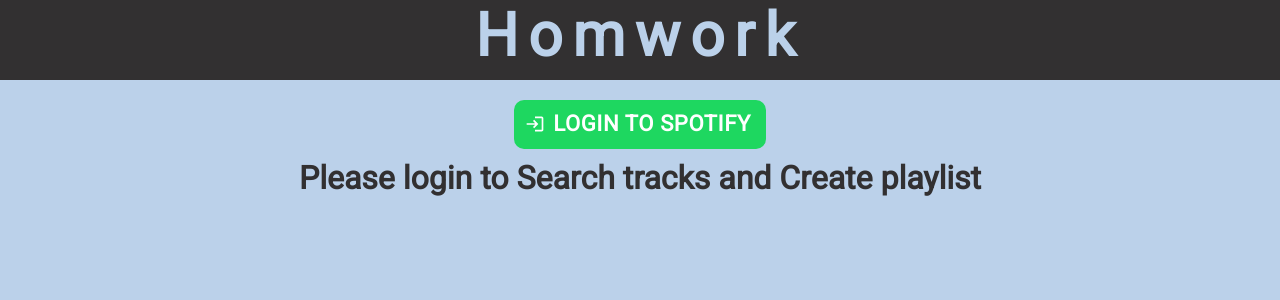
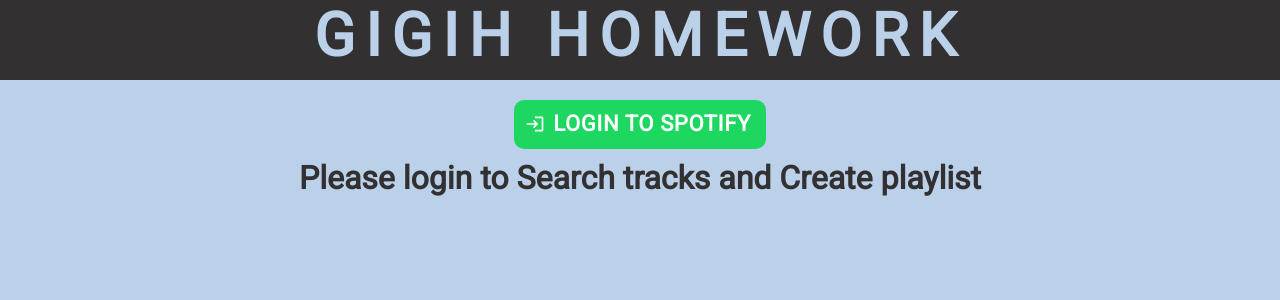
Before and after one commit to EnGkong-Dev/GIGIH_HOMEWORK, a React (Create React App) app: page /home in a window 1280 px wide. Shown: the top 300 px of the page. Built offline with nearby package versions, Linux system fonts and the light colour scheme; no server answers.

Commit message:
homework-tsx-revised

```diff
--- a/src/App.tsx
+++ b/src/App.tsx
@@ -8,7 +8,7 @@
 	return (
 		<div className="App">
 			<header>
-				<h1>Homwork</h1>
+				<h1>GIGIH HOMEWORK</h1>
 			</header>
 			<Provider store={store}>
 				<Router>
```
